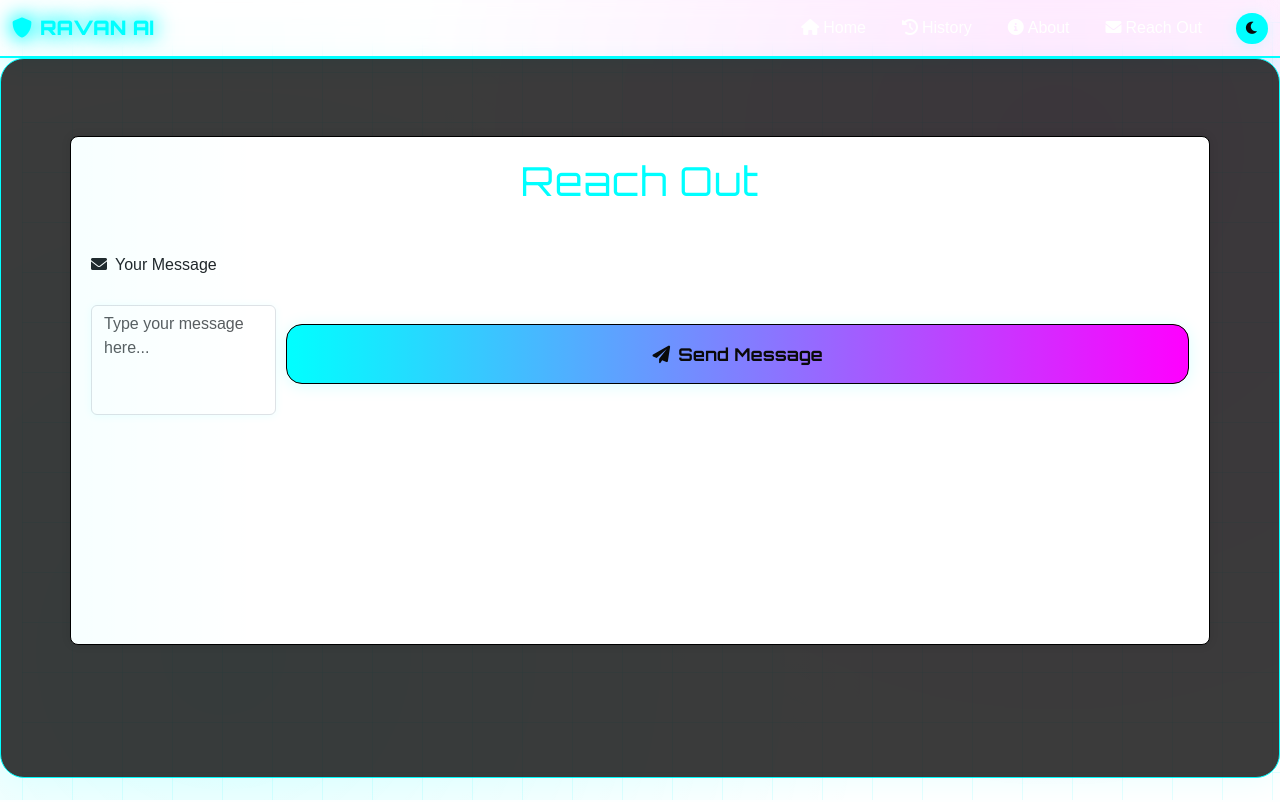
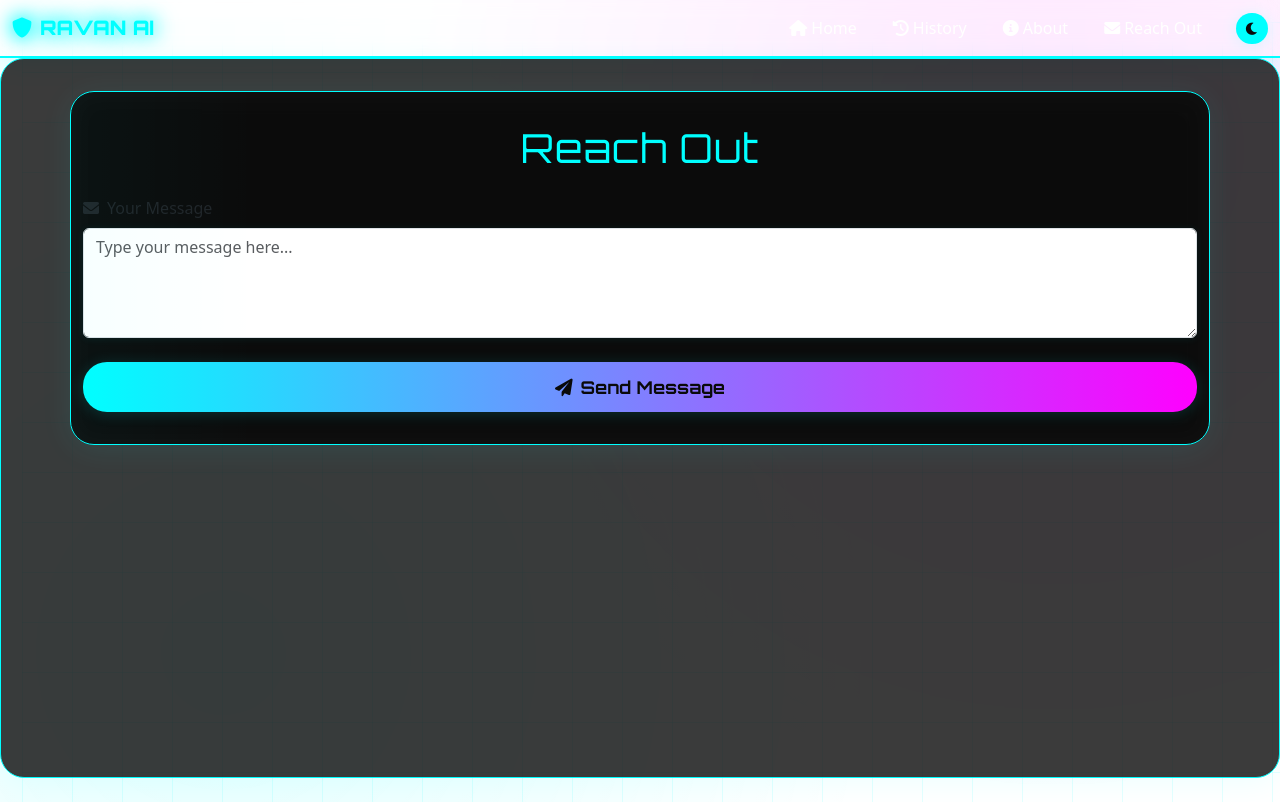
Before and after one commit to nikhildubey-23/ravanwithdjango, a Django app: page /reachout/ in a window 1280 px wide. Run offline with Django 5.2, Linux system fonts and the light colour scheme; some libraries are stand-ins or nearby versions.

Commit message:
change some setting regarding history and the themes of the rechout sention

```diff
--- a/myapp/templates/reachout.html
+++ b/myapp/templates/reachout.html
@@ -10,187 +10,6 @@
     <link rel="stylesheet" href="https://cdnjs.cloudflare.com/ajax/libs/prism/1.25.0/themes/prism-tomorrow.min.css">
     <link href="https://cdn.jsdelivr.net/npm/bootstrap@5.3.3/dist/css/bootstrap.min.css" rel="stylesheet">
     <link href="https://cdnjs.cloudflare.com/ajax/libs/font-awesome/6.0.0/css/all.min.css" rel="stylesheet">
-    <style>
-      body {
-        font-family: Arial, sans-serif;
-        background: rgb(2,0,36);
-        background: linear-gradient(90deg, rgba(2,0,36,1) 0%, rgba(0,212,255,1) 0%, rgba(255,255,255,1) 0%, rgba(255,255,255,1) 79%);
-        margin: 0;
-        padding: 0;
-        width: 100vw;
-        height: 100vh;
-    }
-    .main-container {
-        height: 90%;
-        width: 100%;
-        display: flex;
-        justify-content: center;
-        align-items: center;
-        flex-direction: column;
-    }
-    .container {
-        border: 1px solid black;
-        overflow-y: scroll;
-        height: 100%;
-        margin-top: 45px;
-        margin-bottom: 100px;
-        background: #fff;
-        padding: 20px;
-        box-shadow: 0 0 10px rgba(0, 0, 0, 0.1);
-        border-radius: 8px;
-        width: 100%;
-    }
-    ul{
-        padding-left: 0;
-    }
-    h1 {
-        text-align: center;
-        color: #333;
-    }
-    form {
-        display: flex;
-        flex-direction: row;
-        gap: 10px;
-        justify-content: center;
-        align-items: center;
-        padding: 1.5rem 0;
-    }
-    textarea {
-        margin-top: 20px;
-        margin-bottom: 20px;
-        width: 85%;
-        height: 50%;
-        padding: 10px;
-        border: 1px solid #ccc;
-        border-radius: 4px;
-        resize: none;
-        border: 2px solid black;
-        font-size: 2rem;
-    }
-    button {
-        padding: 10px;
-        border: none;
-        border-radius: 4px;
-        background-color: #007bff;
-        color: white;
-        cursor: pointer;
-    }
-    button:hover {
-        background-color: #0056b3;
-    }
-    .output {
-        margin-top: 20px;
-    }
-    .output pre {
-        background: #2d2d2d; /* Dark background */
-        padding: 10px;
-        border-radius: 4px;
-        overflow-x: auto;
-        position: relative;
-    }
-    .copy-button {
-        position: absolute;
-        top: 10px;
-        right: 10px;
-        padding: 5px 10px;
-        background-color: #007bff;
-        color: white;
-        border: none;
-        border-radius: 4px;
-        cursor: pointer;
-    }
-    .copy-button:hover {
-        background-color: #0056b3;
-    }
-    .search-container {
-        padding: 0 10px;
-        display: flex;
-        flex-direction: column;
-        position: absolute;
-        bottom: 0;
-        width: 100%;
-    }
-    .answer {
-        background-color: transparent;
-        height: 100%;
-        background-color: red;
-        border-radius: 1rem;
-        padding: 1rem;
-        border: 1px solid black;
-    }
-    .answer:hover {
-        background-color: rgb(235, 33, 33);
-    }
-
-    @media (max-width: 572px) {
-        .container {
-            margin-top: 0;
-            margin-bottom: 80px;
-            border-radius: 0;
-        }
-        .main-container-history {
-            height: 100%;
-            margin-bottom: 0;
-        }
-
-        .search-container {
-            background-color: #fff;
-        }
-        .container-history{
-            margin-top:0;
-            margin-bottom:0;
-        }
-
-        @media (prefers-color-scheme: dark) {
-            .search-container{
-                background-color: #1e1e1e;
-            }
-        }
-    }
-
-    /* Dark mode styles */
-    @media (prefers-color-scheme: dark) {
-        body {
-            background: rgb(0,212,255);
-            background: linear-gradient(90deg, rgba(0,212,255,1) 0%, rgba(255,255,255,1) 0%, rgba(0,0,0,1) 0%, rgba(30,28,60,1) 100%, rgba(255,255,255,1) 100%, rgba(2,0,36,1) 100%);
-            color: #ffffff;
-        }
-        .container {
-            background: #1e1e1e;
-            color: #ffffff;
-        }
-        h1 {
-            color: #ffffff;
-        }
-        textarea {
-            background: #333;
-            color: #fff;
-            border: 1px solid #555;
-        }
-        .navbar {
-            background-color: #1e1e1e;
-            color: #ffffff;
-        }
-        .output pre {
-            background: #2d2d2d; /* Dark background */
-        }
-
-    }
-    .main-container-history{
-        height: 100%;
-        width: 100%;
-        display: flex;
-        justify-content: center;
-        align-items: center;
-        flex-direction: column;
-    }
-    .container-history{
-        margin-top:0;
-        margin-bottom: 0;
-    }
-
-
-    </style>
 </head>
 <body>
     <!-- Futuristic Navigation -->
@@ -234,7 +53,6 @@
     <div class="main-container animate-fade-in">
         <div class="container animate-fade-in">
             <h1 class="mb-4" style="font-family: 'Orbitron', monospace; color: var(--primary-neon); text-align: center;">Reach Out</h1>
-            <!-- Reach out form content here -->
             <form method="POST" action="/reachout">
                 {% csrf_token %}
                 <div class="mb-3">
--- a/myapp/views.py
+++ b/myapp/views.py
@@ -13,8 +13,11 @@ load_dotenv()
 
 GROQ_API_KEY = os.getenv('GROQ_API_KEY')
 
-# Use /tmp directory for the database on Vercel
-DATABASE_PATH = os.path.join('/tmp', 'database.db')
+# Use /tmp directory for the database on Vercel, otherwise use local file for development
+if os.environ.get('VERCEL'):
+    DATABASE_PATH = os.path.join('/tmp', 'database.db')
+else:
+    DATABASE_PATH = os.path.join(os.path.dirname(__file__), 'database.db')
 
 def create_database():
     conn = sqlite3.connect(DATABASE_PATH)
```
